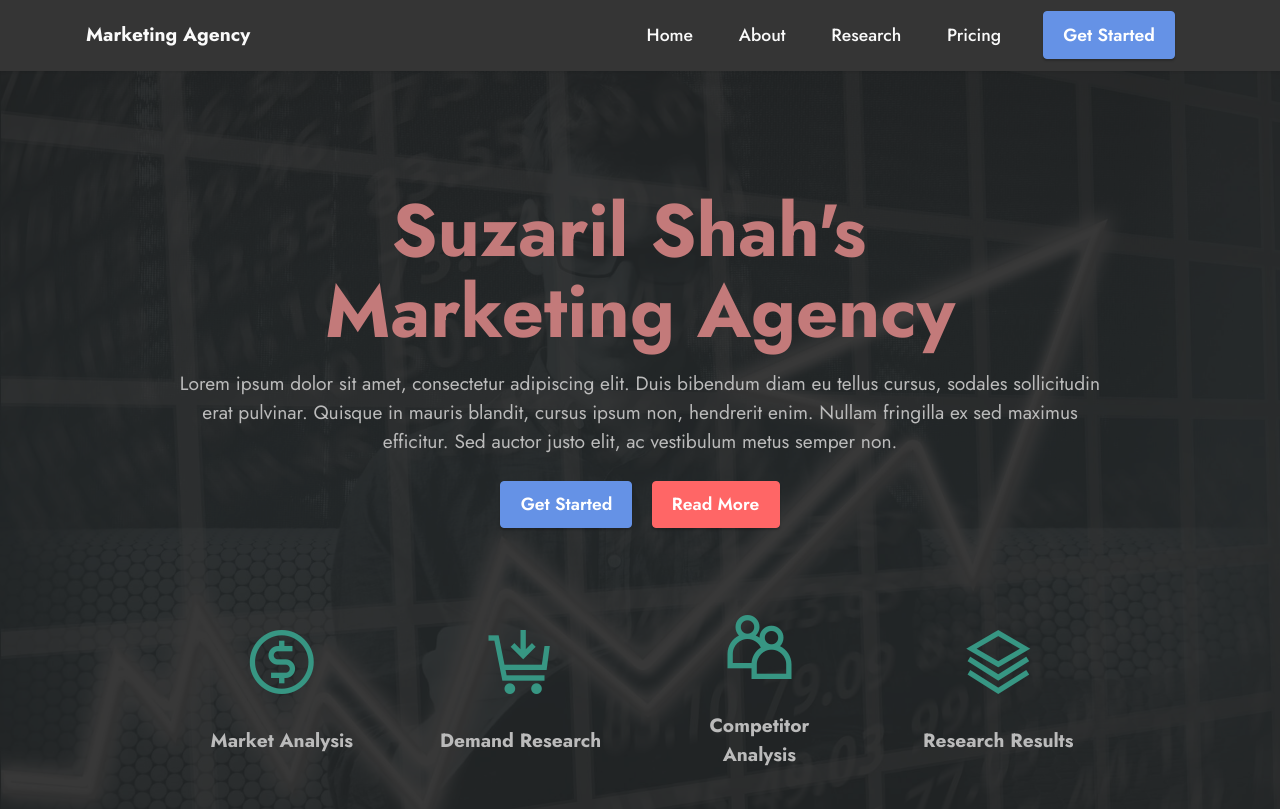
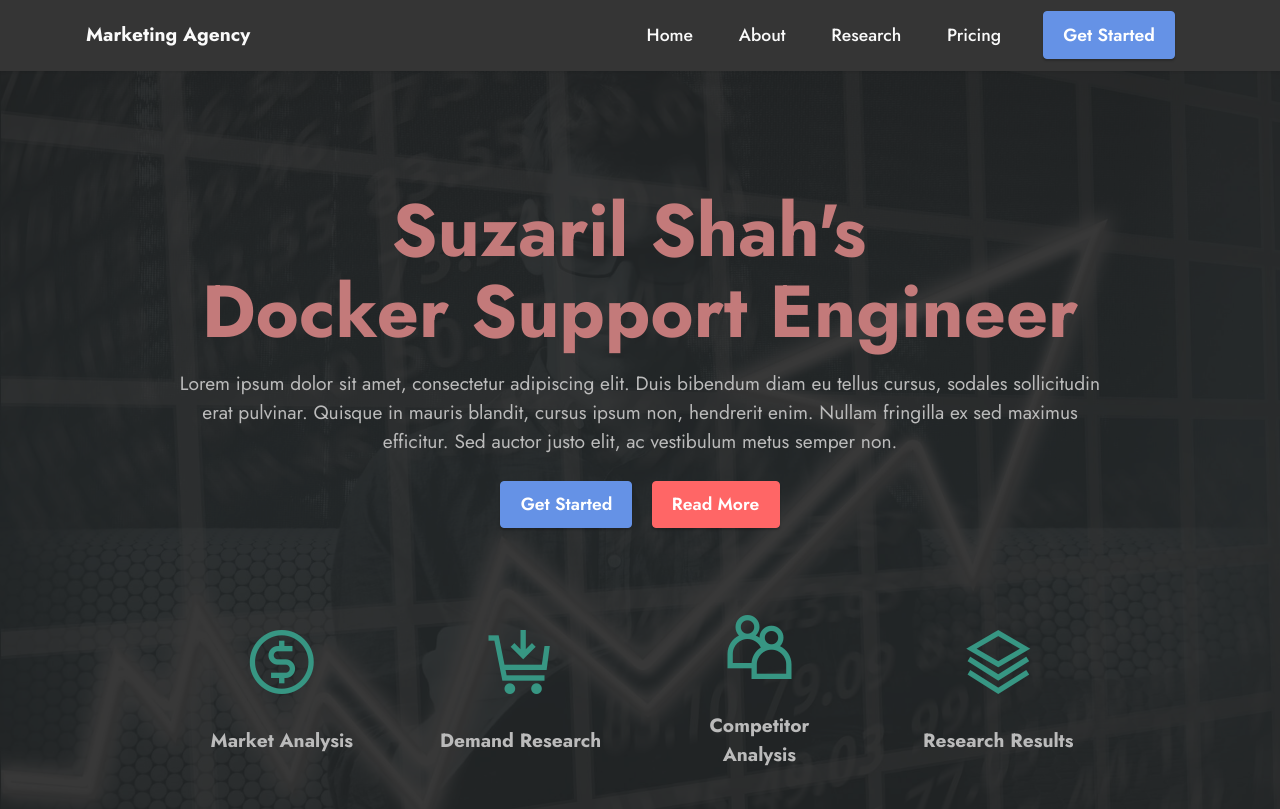
Before and after one commit to suzarilshah/huddle, a plain HTML site: page index.html in a window 1280 px wide. Shown: the top 809 px of the page. Drawn offline with Linux system fonts and the light colour scheme; files whose address does not match are found by name.

Commit message:
this is my first commit

```diff
--- a/index.html
+++ b/index.html
@@ -72,7 +72,7 @@
     <div class="container">
         <div class="media-container">
             <div class="col-md-12 col-lg-10 m-auto align-center">
-                <h1 class="mbr-section-title mbr-white mbr-fonts-style mb-3 display-1"><strong>Suzaril Shah's&nbsp;</strong><br><strong>Marketing Agency</strong></h1>
+                <h1 class="mbr-section-title mbr-white mbr-fonts-style mb-3 display-1"><strong>Suzaril Shah's&nbsp;</strong><br><strong>Docker Support Engineer</strong></h1>
                 <p class="mbr-text mbr-white mbr-fonts-style display-7">
                     Lorem ipsum dolor sit amet, consectetur adipiscing elit. Duis bibendum diam eu tellus cursus, sodales sollicitudin erat pulvinar. Quisque in mauris blandit, cursus ipsum non, hendrerit enim. Nullam fringilla ex sed maximus efficitur. Sed auctor justo elit, ac vestibulum metus semper non.</p>
                 <div class="mbr-section-btn align-center"><a class="btn btn-primary display-4" href="https://mobiri.se/">Get Started</a> <a class="btn btn-secondary display-4" href="index.html#features19-a">Read More</a></div>
```
